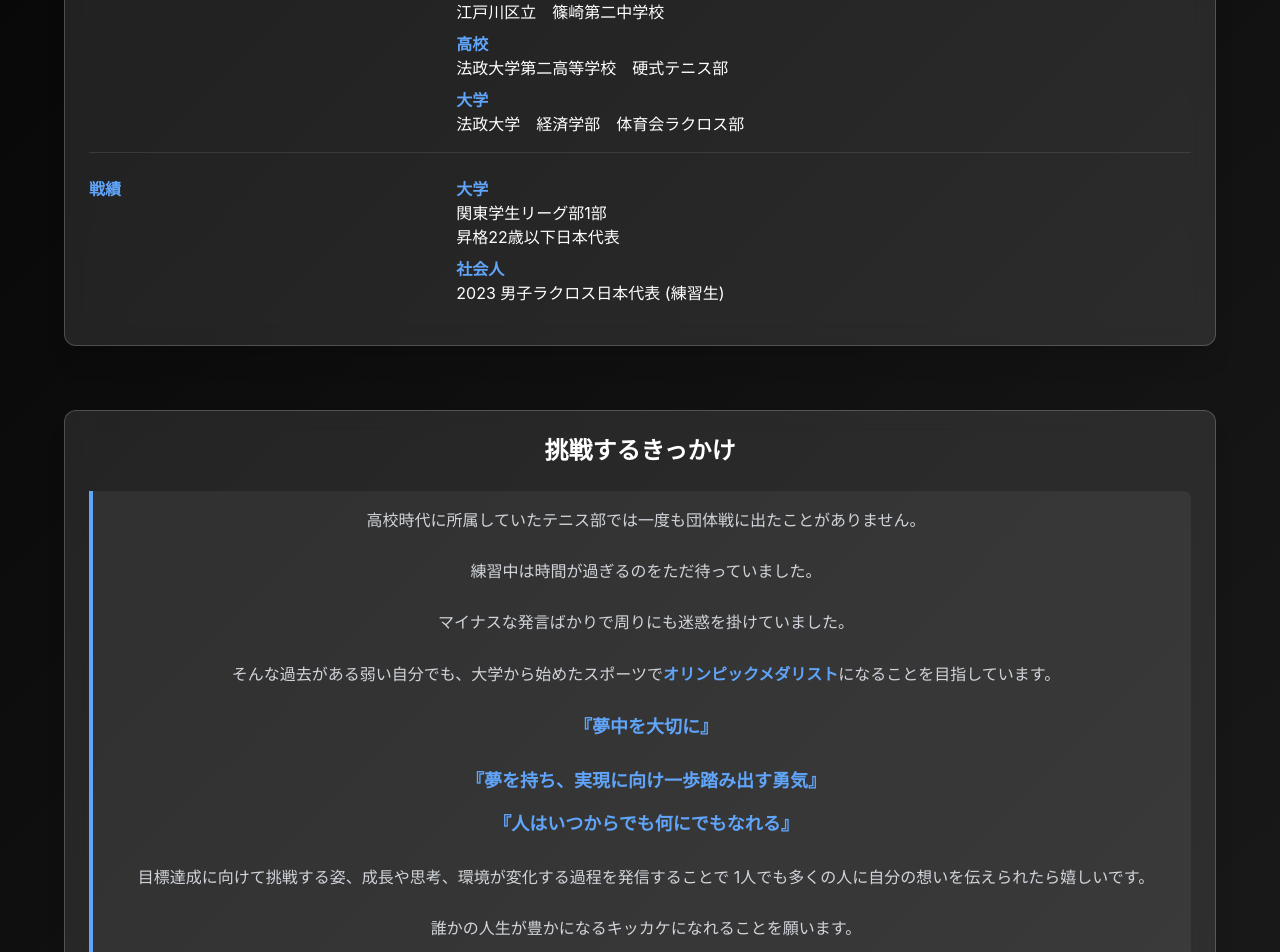
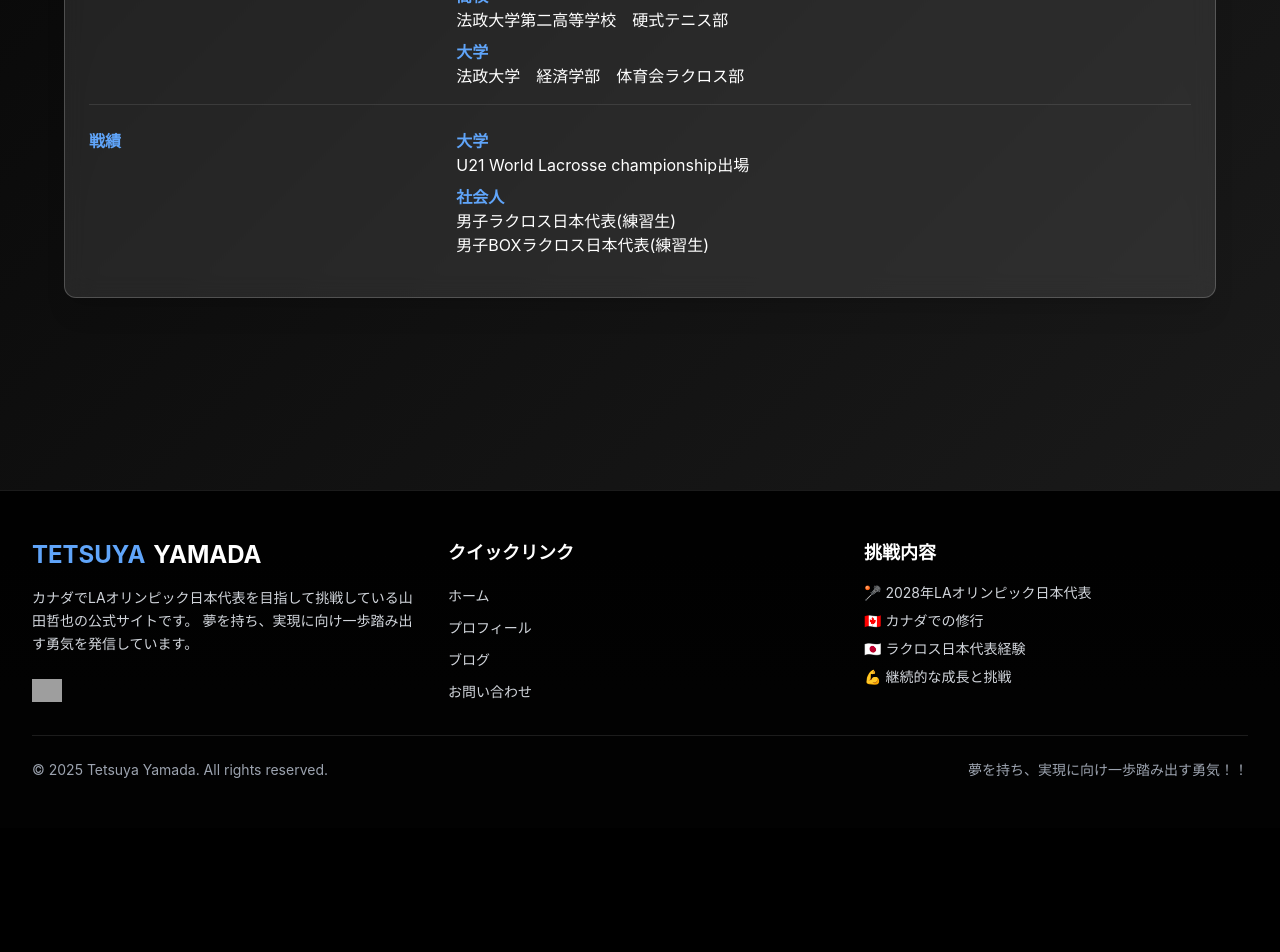
Before and after one commit to Naoto-swe-7010/YamadaTetsuyaHP, a Next.js app: page /profile in a window 1280 px wide. Shown: the part 1520-2472 px from the top of the page. After the commit the page ends 2348 px from the top, so only its background shows below. Built offline with nearby package versions, Linux system fonts and the light colour scheme; grey boxes are pictures that could not be loaded.

Commit message:
claude code test

```diff
--- a/src/app/profile/page.tsx
+++ b/src/app/profile/page.tsx
@@ -2,7 +2,6 @@ import type { Metadata } from 'next';
 import PageHeader from '@/components/common/PageHeader';
 import ProfileImage from '@/components/profile/ProfileImage';
 import ProfileTable from '@/components/profile/ProfileTable';
-import ChallengeStory from '@/components/profile/ChallengeStory';
 
 export const metadata: Metadata = {
   title: 'プロフィール',
@@ -37,10 +36,6 @@ export default function ProfilePage() {
               <ProfileTable />
             </div>
 
-            {/* Challenge Story */}
-            <div>
-              <ChallengeStory />
-            </div>
           </div>
         </div>
       </section>
--- a/src/components/home/ChallengeSection.tsx
+++ b/src/components/home/ChallengeSection.tsx
@@ -12,8 +12,8 @@ export default function ChallengeSection() {
       icon: "🇨🇦"
     },
     {
-      title: "2028年LAオリンピック日本代表を目指して挑戦中",
-      description: "大学から始めたラクロスで、世界最高峰の舞台を目指す。過去の弱い自分を乗り越え、オリンピックメダリストになる夢を追いかけています。",
+      title: "アジア出身選手として初のNational Lacrosse Leagueの選手を目指して挑戦中",
+      description: "北米プロリーグで、アジア人初の選手としてプレーすることを目指す。過去の弱い自分を乗り越え、プロ選手になる夢を追いかけています。",
       icon: "🥇"
     },
     {
--- a/src/components/home/HeroSection.tsx
+++ b/src/components/home/HeroSection.tsx
@@ -33,7 +33,7 @@ export default function HeroSection() {
 
           <div className="mb-12 animate-slide-up" style={{ animationDelay: '0.2s' }}>
             <p className="text-lg md:text-xl text-white mb-4">
-              2028年LAオリンピック日本代表を目指して
+              アジア出身選手として初のNational Lacrosse Leagueの選手を目指して
             </p>
             <p className="text-lg md:text-xl text-white">
               カナダで挑戦中
--- a/src/components/home/KeyMessage.tsx
+++ b/src/components/home/KeyMessage.tsx
@@ -13,35 +13,35 @@ export default function KeyMessage() {
           <div className="grid grid-cols-1 lg:grid-cols-2 gap-12 lg:gap-16">
             <div className="text-center lg:text-left">
               <div className="mb-8">
-                <h3 className="text-2xl lg:text-3xl font-bold text-white mb-4 animate-slide-in-left">
+                <h3 className="text-xl lg:text-2xl xl:text-3xl font-bold text-white mb-4 animate-slide-in-left leading-relaxed">
                   夢を持ち、実現に向け
                 </h3>
-                <h3 className="text-2xl lg:text-3xl font-bold text-accent-400 animate-slide-in-left" style={{ animationDelay: '0.1s' }}>
-                  一歩踏み出す勇気！！
+                <h3 className="text-xl lg:text-2xl xl:text-3xl font-bold text-accent-400 animate-slide-in-left leading-relaxed" style={{ animationDelay: '0.1s' }}>
+                  一歩踏み出す勇気
                 </h3>
               </div>
               <p className="text-lg text-gray-300 leading-relaxed animate-slide-in-left" style={{ animationDelay: '0.2s' }}>
-                高校時代、テニス部で一度も団体戦に出場できず、
-                練習中は時間が過ぎるのをただ待っていました。
-                そんな過去がある弱い自分でも、大学から始めたスポーツで
-                オリンピックメダリストになることを目指しています。
+                高校時代はテニス部に所属しておりましたが、3年間一度も団体戦に出場することはありませんでした。練習に身が入らず、コートの隅で時間が過ぎるのをただ待っておりました。競技への熱意を失ったまま、高校生活を終えました。
+                <br />
+                大学入学後にラクロスと出会い、競技を始めました。練習を重ねるうちにのめり込み、多くの時間を費やしました。その結果、21歳以下の日本代表に選出され、国際大会に出場いたしました。
               </p>
             </div>
 
-            <div className="text-center lg:text-right">
+            <div className="text-center lg:text-left">
               <div className="mb-8">
                 <h3 className="text-xl lg:text-2xl xl:text-3xl font-bold text-white mb-4 animate-slide-in-left leading-relaxed" style={{ animationDelay: '0.3s' }}>
-                  &quot;人はいつからでも<br className="sm:hidden" />
-                  <span className="text-accent-400">
-                    何にでもなれる&quot;
-                  </span>
+                  人はいつからでも
+                </h3>
+                <h3 className="text-xl lg:text-2xl xl:text-3xl font-bold text-accent-400 animate-slide-in-left leading-relaxed" style={{ animationDelay: '0.4s' }}>
+                  何にでもなれる
                 </h3>
               </div>
               <p className="text-lg text-gray-300 leading-relaxed animate-slide-in-left" style={{ animationDelay: '0.5s' }}>
-                目標達成に向けて挑戦する姿、成長や思考、
-                環境が変化する過程を発信することで
-                1人でも多くの人に自分の想いを伝えられたら嬉しいです。
-                誰かの人生が豊かになるキッカケになれることを願います。
+                現在は、本場・北米のボックスラクロスプロリーグで、アジア人初の選手としてプレーすることを目指して活動しております。
+                <br />
+                挑戦を続ける中で、夢中になることの面白さや、踏み出す勇気の大切さを伝えていきたいと思っております。目標達成に向けて挑戦する姿、成長や思考、環境が変化する過程を発信することで1人でも多くの人に自分の想いを伝えることができれば幸いです。
+                <br />
+                誰かの人生が豊かになるキッカケになることができれば嬉しく思います。
               </p>
             </div>
           </div>
--- a/src/components/profile/ChallengeStory.tsx
+++ b/src/components/profile/ChallengeStory.tsx
@@ -12,21 +12,24 @@ export default function ChallengeStory() {
             <div className="space-y-6 text-gray-300 leading-relaxed pr-4 text-center">
               <div>
                 <p className="mb-3">
-                  高校時代に所属していたテニス部では一度も団体戦に出たことがありません。
+                  高校時代はテニス部に所属していたが、3年間一度も団体戦に出場することはなかった。
                 </p>
                 <p className="mb-3">
-                  練習中は時間が過ぎるのをただ待っていました。
+                  練習に身が入らず、コートの隅で時間が過ぎるのをただ待っていた。
                 </p>
                 <p>
-                  マイナスな発言ばかりで周りにも迷惑を掛けていました。
+                  競技への熱意を失ったまま、高校生活を終える。
                 </p>
               </div>
 
               <div>
+                <p className="mb-3">
+                  大学入学後にラクロスと出会い、競技を始める。練習を重ねるうちにのめり込み、多くの時間を費やす。
+                </p>
                 <p>
-                  そんな過去がある弱い自分でも、大学から始めたスポーツで
-                  <span className="text-accent-400 font-semibold">オリンピックメダリスト</span>
-                  になることを目指しています。
+                  その結果、21歳以下の日本代表に選出され、国際大会に出場。現在は、本場・北米のボックスラクロスプロリーグで、
+                  <span className="text-accent-400 font-semibold">アジア人初の選手</span>
+                  としてプレーすることを目指している。
                 </p>
               </div>
 
@@ -45,6 +48,9 @@ export default function ChallengeStory() {
               </div>
 
               <div>
+                <p className="mb-3">
+                  挑戦を続ける中で、夢中になることの面白さや、踏み出す勇気の大切さを伝えていきたい。
+                </p>
                 <p className="mb-3">
                   目標達成に向けて挑戦する姿、成長や思考、環境が変化する過程を発信することで
                   1人でも多くの人に自分の想いを伝えられたら嬉しいです。
--- a/src/components/profile/ProfileTable.tsx
+++ b/src/components/profile/ProfileTable.tsx
@@ -10,12 +10,8 @@ export default function ProfileTable() {
       value: (
         <div>
           <div className="mb-1">
-            <span className="font-semibold text-accent-400">日本</span><br />
-            FALCONS　LACROSSE　CLUB
-          </div>
-          <div>
             <span className="font-semibold text-accent-400">カナダ</span><br />
-            Hamilton　Sr.B　Bengals
+            Owen Sound North Stars
           </div>
         </div>
       )
@@ -48,12 +44,12 @@ export default function ProfileTable() {
         <div>
           <div className="mb-2">
             <span className="font-semibold text-accent-400">大学</span><br />
-            関東学生リーグ部1部<br />
-            昇格22歳以下日本代表
+            U21 World Lacrosse championship出場
           </div>
           <div>
             <span className="font-semibold text-accent-400">社会人</span><br />
-            2023 男子ラクロス日本代表 (練習生)
+            男子ラクロス日本代表(練習生)<br />
+            男子BOXラクロス日本代表(練習生)
           </div>
         </div>
       )
```
Also changed, not shown: src/components/contact/FormField.tsx (added, +70 -0 lines), src/lib/emailjs.ts (added, +29 -0 lines), src/types/contact.ts (added, +11 -0 lines), public/img15.jpg (added).
